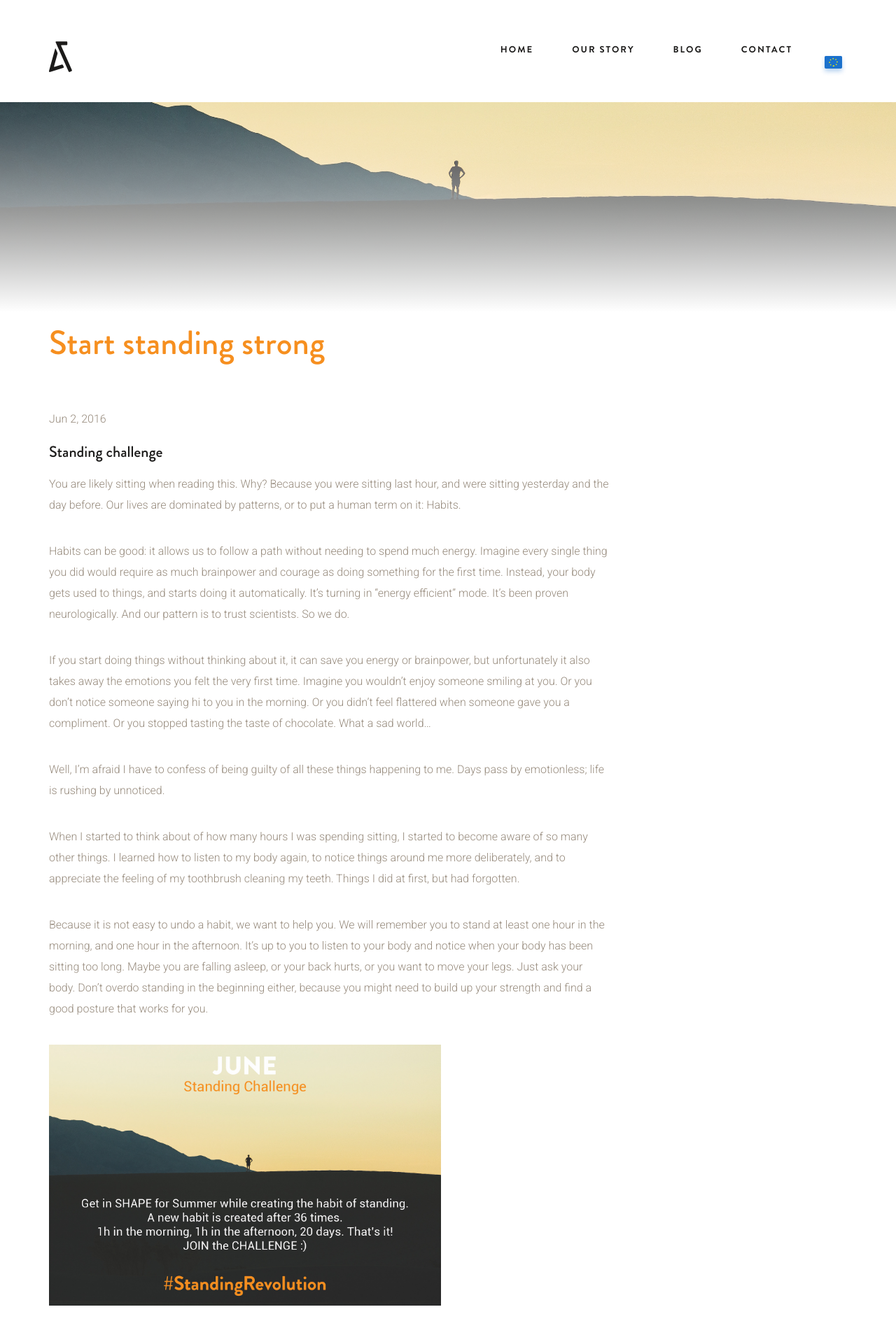
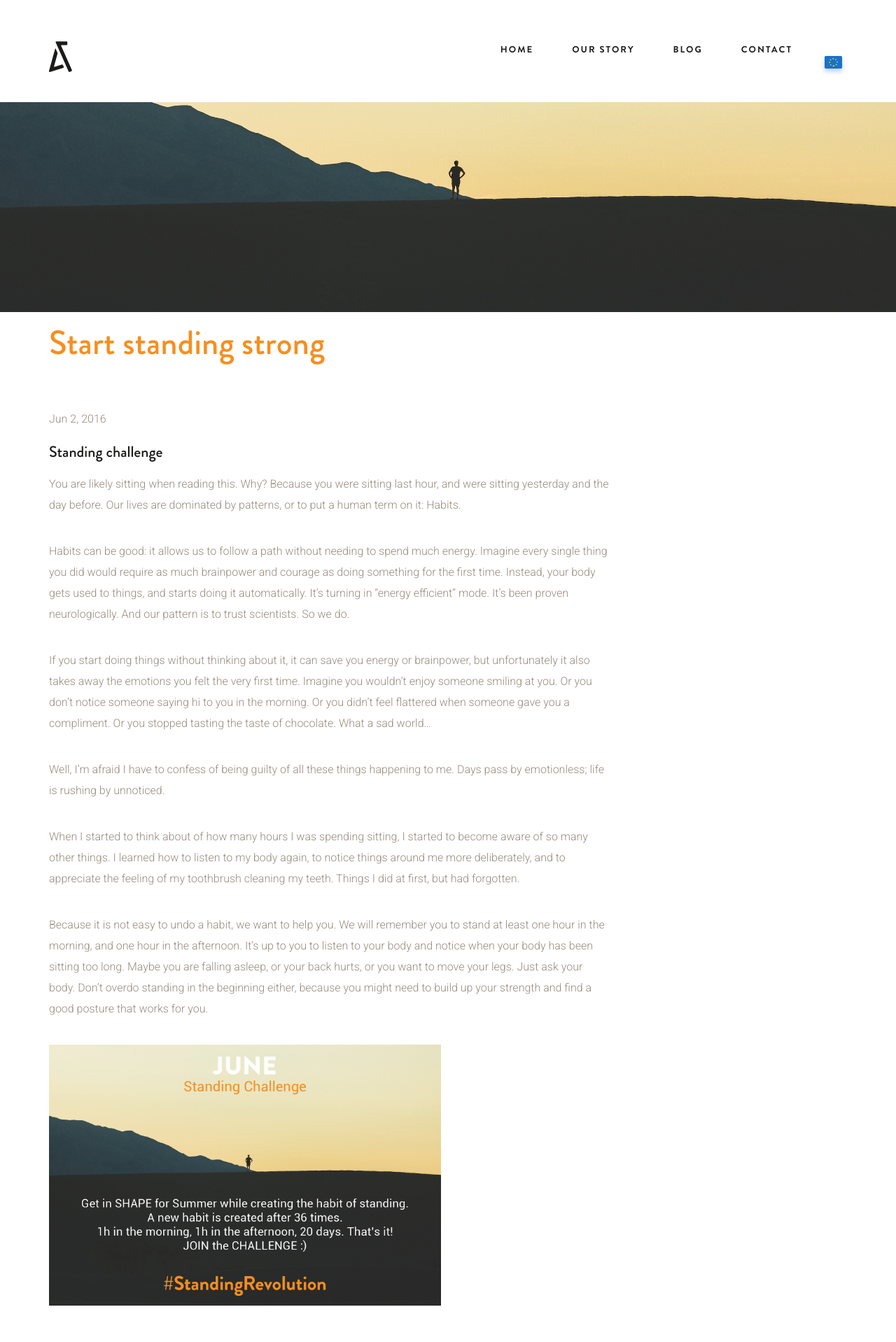
Before and after one commit to samuelrieder/jaswig.github.io, a Jekyll site: the page built from _posts/2016-06-03-StandingChallenge.markdown, in a window 1280 px wide. Shown: the top 1918 px of the page at 70% size. Built offline with Jekyll 4.4.1, drawn with Linux system fonts in a browser that asks for light colours; nearby versions of some CDN libraries.

Commit message:
Take away gradient on front picture blogpost

```diff
--- a/_layouts/post.html
+++ b/_layouts/post.html
@@ -5,7 +5,6 @@ layout: default
   {% if page.cover %}
     <div class="post-background" style="background-image: url('{{ page.cover }}');"></div>
   {% endif %}
-  <div class="post-background-gradient"></div>
   <div class="post-inner container" {% if page.cover %}style="padding-top: 250px;"{% endif %}>
     <div class="row padding-bottom">
       <div class="col-xs-12">
```
